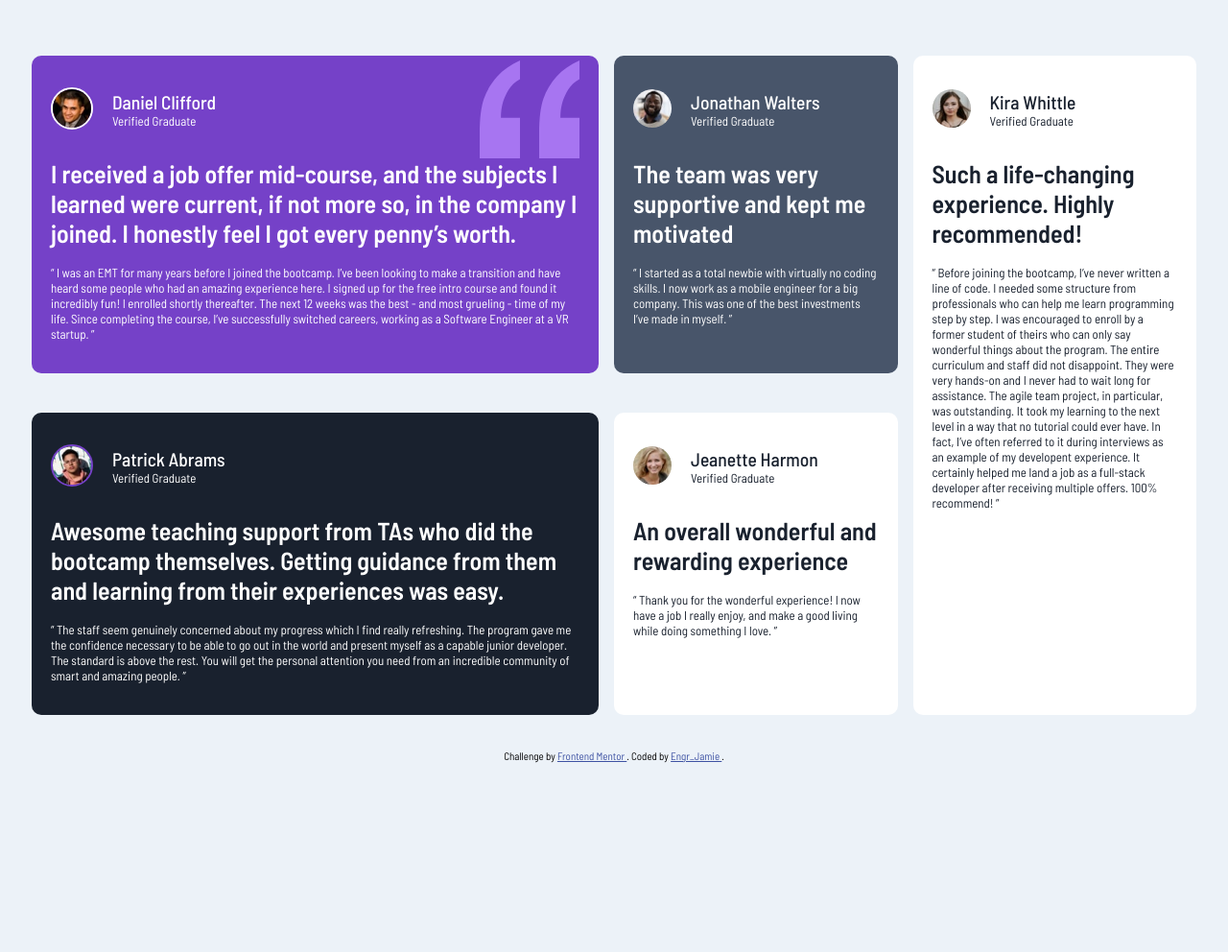
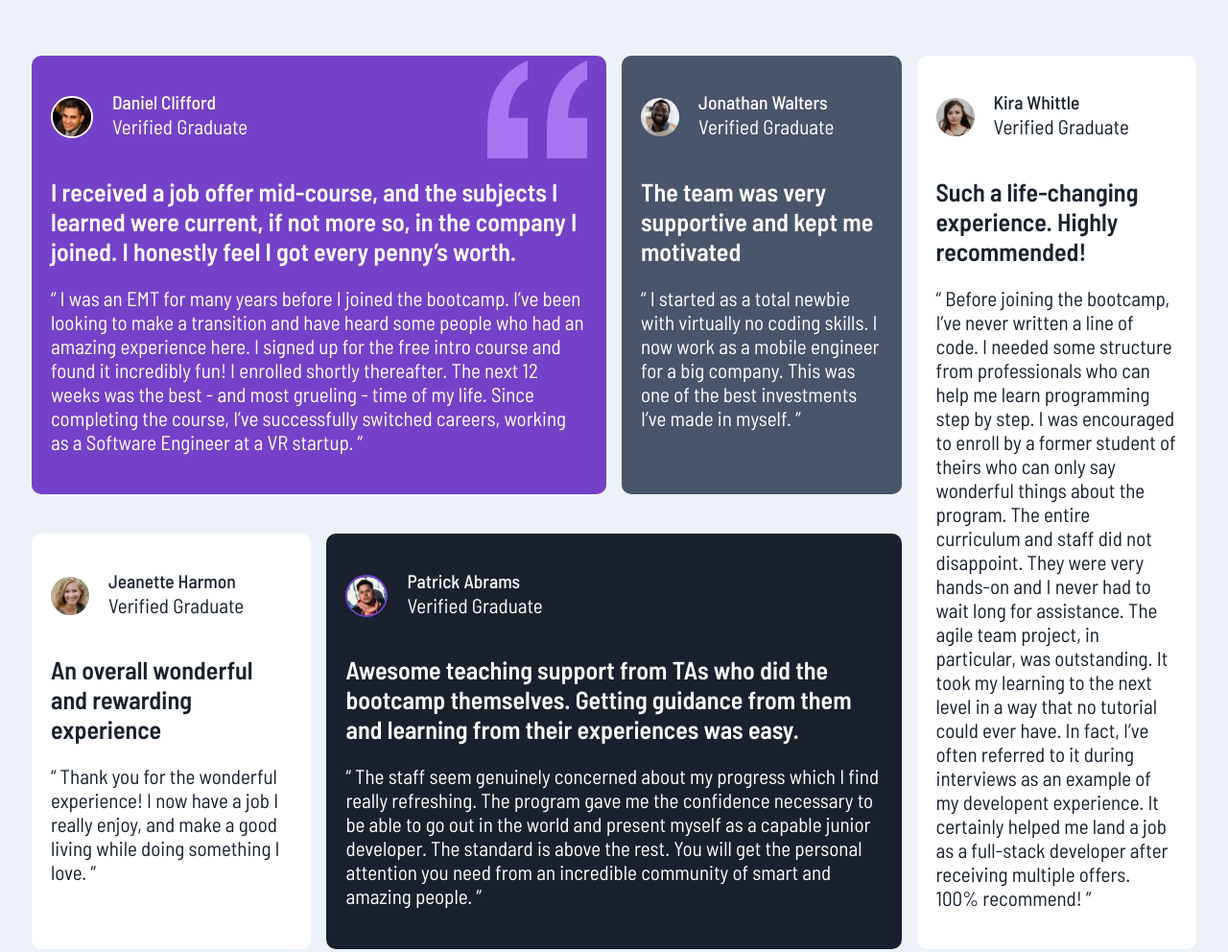
Before and after one commit to Jimztech/Testimonial, a plain HTML site: page index.html in a window 1280 px wide. Shown: the top 992 px of the page at 96% size. Before the commit the page ends 805 px from the top, so only its background shows below. Drawn offline with Linux system fonts and the light colour scheme.

Commit message:
updated-grids

```diff
--- a/styles/styles.css
+++ b/styles/styles.css
@@ -103,35 +103,39 @@ img {
 }
 
 @media (min-width: 50rem) {
+    p {
+        font-size: 21px;
+    }
+
     .main-content {
         display: grid;
-        grid-template-columns: 2fr 1fr 1fr;
+        grid-template-columns: repeat(4, 1fr);
         grid-template-rows: auto auto;
         gap: 1rem;
     }
 
     .card:nth-of-type(1) {
-        grid-column: 1 / 2;
-        grid-row: 1 / 2;
+        grid-column: 1 / 3;
+        grid-row: 1;
     }
 
     .card:nth-of-type(2) {
-        grid-column: 2 / 3;
-        grid-row: 1 / 2;
+        grid-column: 3;
+        grid-row: 1;
     }
 
     .card:nth-of-type(3) {
-        grid-column: 2 / 3;
-        grid-row: 2 / 3;
+        grid-column: 1;
+        grid-row: 2;
     }
 
     .card:nth-of-type(4) {
-        grid-column: 1 / 2;
-        grid-row: 2 / 3;
+        grid-column: 2 / 4;
+        grid-row: 2;
     }
 
     .card:nth-of-type(5) {
-        grid-column: 3 / 4;
+        grid-column: 4;
         grid-row: 1 / 3;
     }
 }
```
